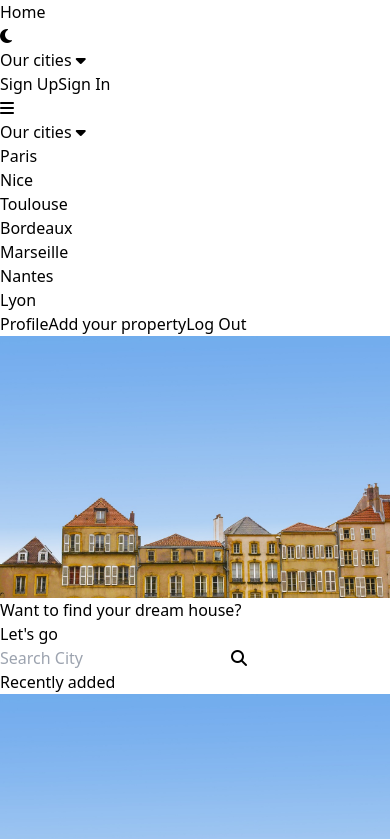
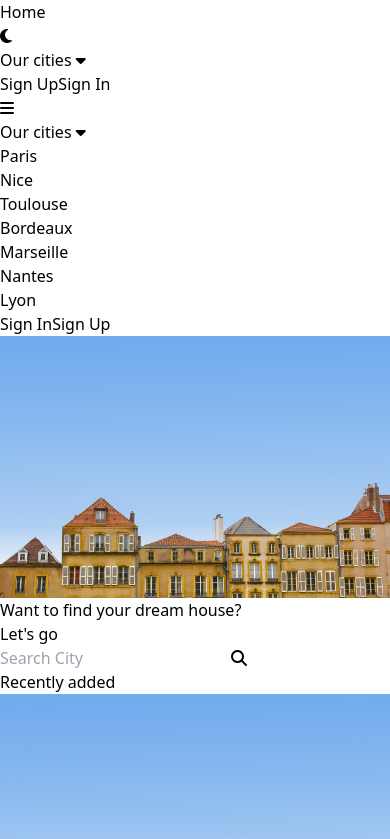
Before and after one commit to greg-Da/realestate-react, a React (Vite) app: page / in a window 390 px wide. Shown: the top 839 px of the page. Built offline with nearby package versions, Linux system fonts and the light colour scheme.

Commit message:
Fix fold mobile navbar

```diff
--- a/src/components/Navbar.jsx
+++ b/src/components/Navbar.jsx
@@ -64,6 +64,8 @@ export default function Navbar({ mode, onSwitchChange }) {
 
   const handleLogout = async (e) => {
     await handleCloseProfile(e);
+    setUnfolded(false)
+
     dispatch(logOut());
 
     navigate("/");
@@ -250,7 +252,7 @@ export default function Navbar({ mode, onSwitchChange }) {
           {cities.map((name, id) => {
             return (
               <div key={id} className="flex justify-center">
-                <Link  to={`/city/${name}`}>
+                <Link onClick={() => setUnfolded(false)} to={`/city/${name}`}>
                   {name}
                 </Link>
               </div>
@@ -258,18 +260,18 @@ export default function Navbar({ mode, onSwitchChange }) {
           })}
         </div>
 
-        {true ? (
+        {checkAuth() ? (
           <>
-            <Link to={"/profile"}>Profile</Link>
-            <Link to={"/property/new"}>Add your property</Link>
+            <Link onClick={() => setUnfolded(false)} to={"/profile"}>Profile</Link>
+            <Link onClick={() => setUnfolded(false)} to={"/property/new"}>Add your property</Link>
             <Link onClick={(e) => handleLogout(e)}>Log Out</Link>
           </>
         ) : (
           <>
-            <Link className="my-2" to={"/login"}>
+            <Link className="my-2" onClick={() => setUnfolded(false)} to={"/login"}>
               Sign In
             </Link>
-            <Link to={"/register"}>Sign Up</Link>
+            <Link onClick={() => setUnfolded(false)} to={"/register"}>Sign Up</Link>
           </>
         )}
       </div>
```
